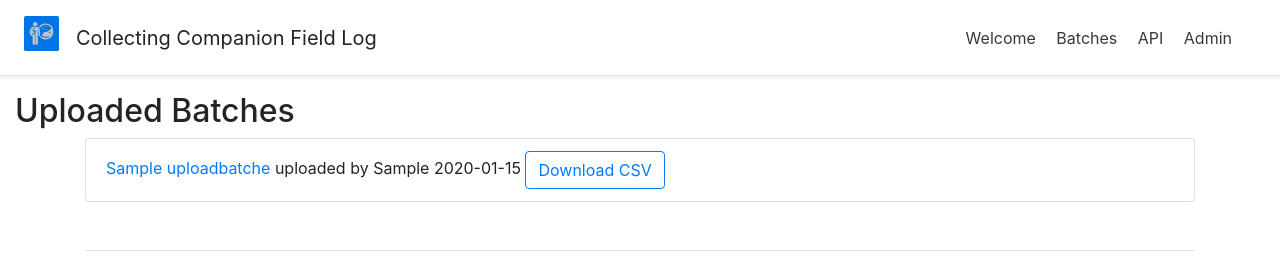
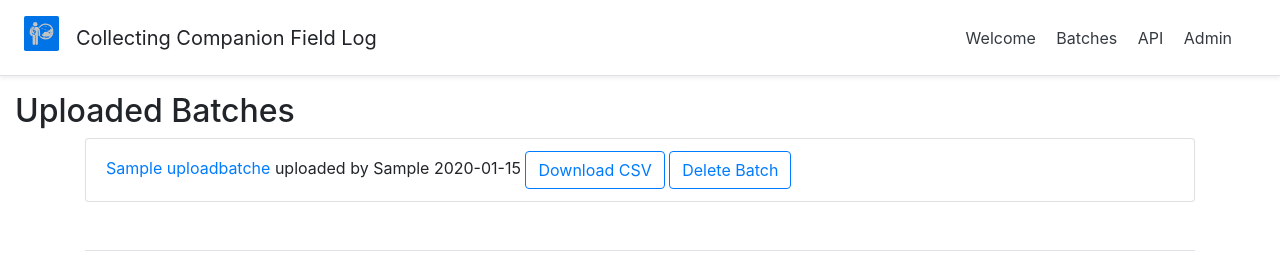
Before and after one commit to protodrone/cis4914-webservice, a Django app: page /batches/ in a window 1280 px wide. Shown: the top 276 px of the page. Run offline with Django 3.2, Linux system fonts and the light colour scheme; a user stored in the database is signed in; tables that the repository leaves empty hold one stand-in row (values such as "Sample post"); some libraries are stand-ins or nearby versions.

Commit message:
added batch delete

```diff
--- a/app/batches/templates/batches/batches.html
+++ b/app/batches/templates/batches/batches.html
@@ -17,7 +17,10 @@
                     <ul class="list-group">
                     {% for batch in batches %}
                             <li class="list-group-item"><a href="{% url 'batches' batch.id %}">{{ batch.batch_name }}</a> uploaded by {{ batch.created_by }} {{ batch.created_timestamp|date:'Y-m-d' }}
-                                <a class="btn btn-outline-primary" href="{% url 'downloadCSV' batch.id %}">Download CSV</a></li>
+                                <a class="btn btn-outline-primary" href="{% url 'downloadCSV' batch.id %}">Download CSV</a>
+                                <a class="btn btn-outline-primary" href="{% url 'deletebatch' batch.id %}">Delete Batch</a>
+                            </li>
+
                     {% endfor %}
                     </ul>
                 </div>
--- a/app/batches/urls.py
+++ b/app/batches/urls.py
@@ -6,4 +6,5 @@ urlpatterns = [
     path('<int:batchId>', views.BatchDetailList.as_view(), name='batches'),
     path('observation/<int:pk>/', views.ObservationDetail.as_view(), name="observation_detail"),
     path('batchcsv/<int:batchId>/', views.downloadBatchCSV, name="downloadCSV"),
+    path('deletebatch/<int:batchId>/', views.DeleteBatch, name="deletebatch"),
 ]
--- a/app/batches/views.py
+++ b/app/batches/views.py
@@ -1,5 +1,6 @@
 from django.shortcuts import render
 from django.shortcuts import get_object_or_404
+from django.shortcuts import redirect
 from django.http import HttpResponse
 from django.views.generic import TemplateView
 from django.views.generic import ListView
@@ -49,6 +50,13 @@ class ObservationDetail(LoginRequiredMixin, PermissionRequiredMixin, DetailView)
 
 @login_required
 @permission_required('is_download_authorized')
+def DeleteBatch(request,batchId):
+    batch = get_object_or_404(UploadBatches, pk=batchId)
+    batch.delete()
+    return redirect('batches')
+
+@login_required
+@permission_required('is_download_authorized')
 def downloadBatchCSV(request,batchId):
     batch = get_object_or_404(UploadBatches, pk=batchId)
     observations = Observations.objects.filter(upload_batch=batch.id)
```
